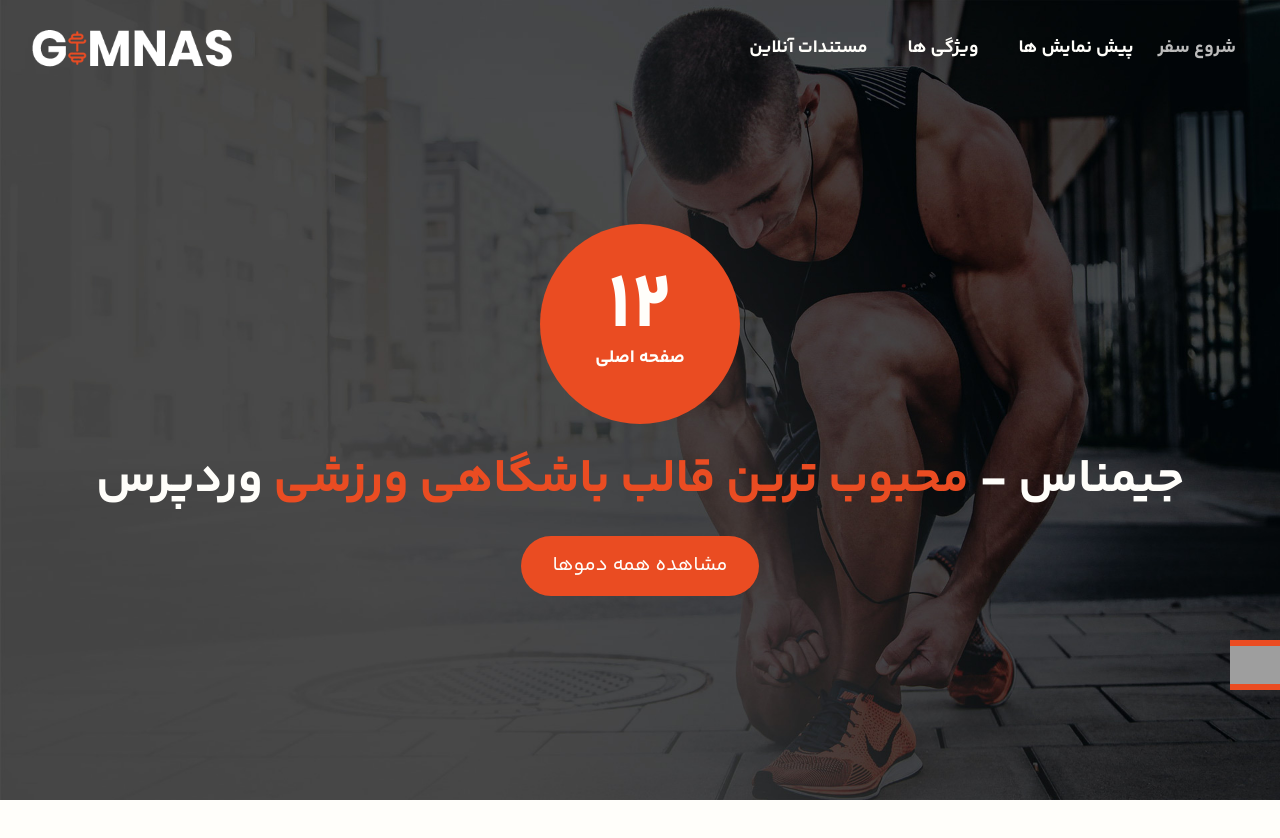
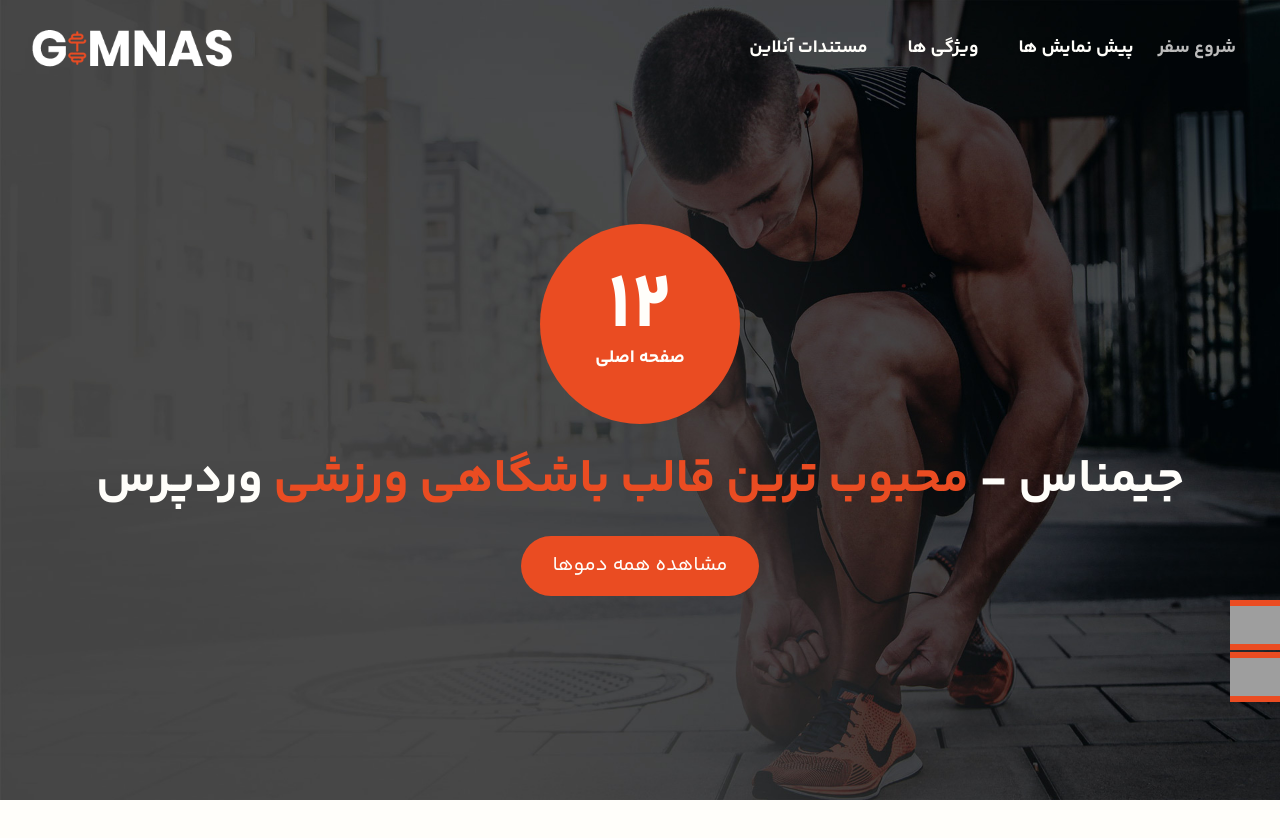
Before and after one commit to mahyarErshad/gimnas, a React (Vite) app: page / in a window 1280 px wide. Shown: the top 838 px of the page. Built offline with nearby package versions, Linux system fonts and the light colour scheme; grey boxes are pictures that could not be loaded.

Commit message:
Buttons position is set

```diff
--- a/src/components/Header/HeaderTextSection/HeaderTextSection.jsx
+++ b/src/components/Header/HeaderTextSection/HeaderTextSection.jsx
@@ -6,7 +6,8 @@ function HeaderTextSection() {
   return (
     <div className="text-white w-full h-full flex justify-start flex-col items-center max-lg:gap-6 lg:gap-8 max-lg:pt-16 lg:pt-36">
       <HeaderTexts />
-      <HeaderSliderButton title="پشتیبانی" image="https://img.icons8.com/windows/32/FFFFFF/help.png" top="top-[80%]" />
+      <HeaderSliderButton title="پشتیبانی" image="https://img.icons8.com/windows/32/FFFFFF/help.png" top="top-[75%]" />
+      <HeaderSliderButton title="خرید قالب" image="https://img.icons8.com/windows/32/FFFFFF/help.png" top="top-[81.5%]" />
     </div>
   );
 }
```
